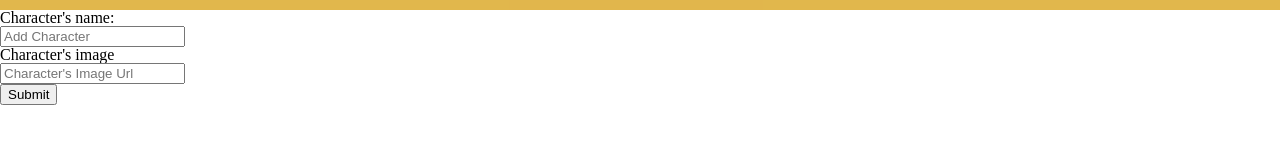
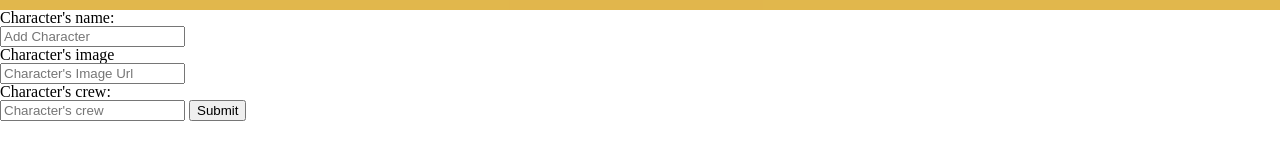
Before and after one commit to esantiagooo/One-Piece, a plain HTML site: page index.html in a window 1280 px wide. Shown: the part 171-330 px from the top of the page. Drawn offline with Linux system fonts and the light colour scheme; no server answers.

Commit message:
modified index.html

```diff
--- a/index.html
+++ b/index.html
@@ -26,6 +26,8 @@
         <input type = "text" id = "new-character" placeholder= "Add Character"><br>
         <label for='Cimage'>Character's image</label><br>
         <input type = "text" id= "new-image" placeholder=  "Character's Image Url"><br>
+        <label for='Ccrew'>Character's crew:</label><br>
+        <input type = 'text' id = "new-crew" placeholder= "Character's crew">
         <input type= "submit" id="submit">
     </form>
     <div class = "section" id = "OP-Collection">
```
